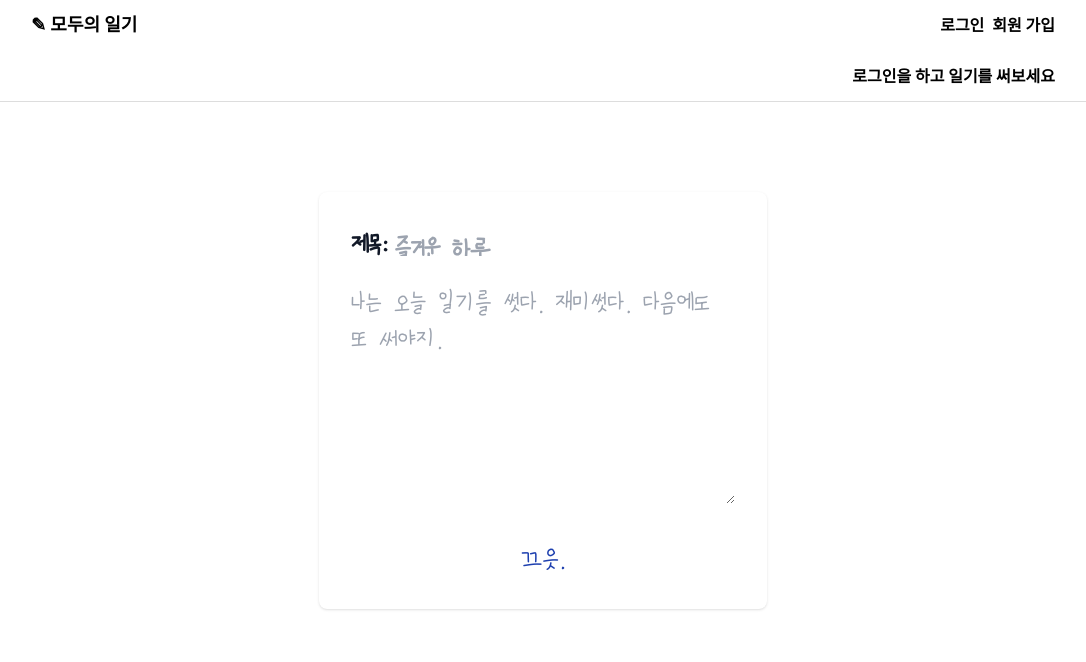
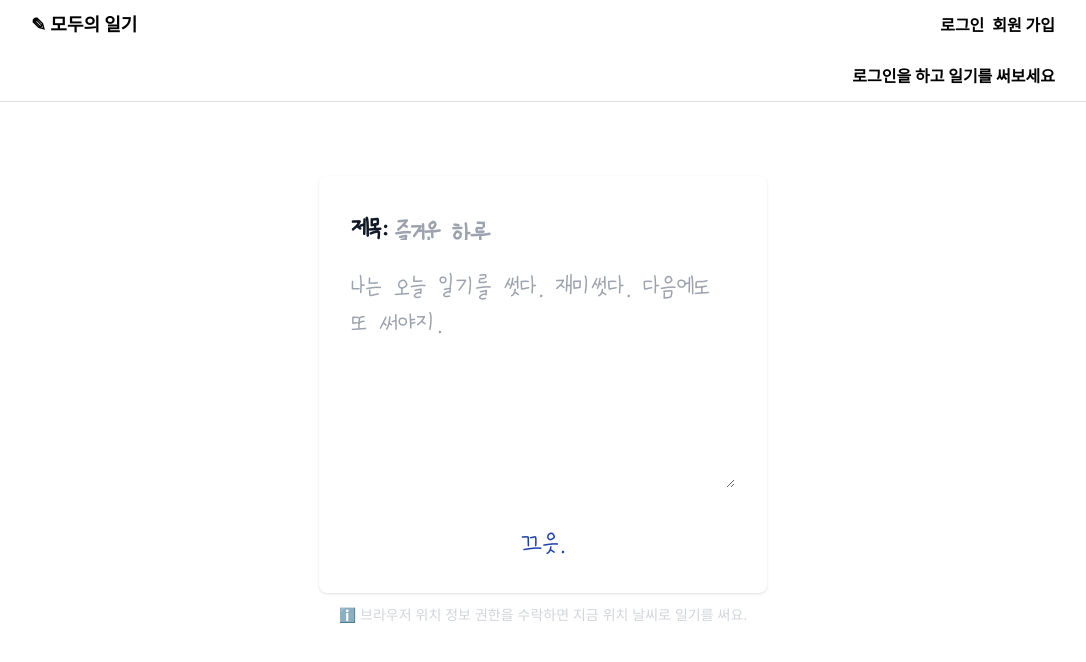
Before and after one commit to LeeSeungjae00/modoo-diary, a Next.js app: page /write in a window 1280 px wide. Shown: the top 662 px of the page, without its empty margins (97-1183 px from the left). Built offline with nearby package versions, Linux system fonts and the light colour scheme; no server answers.

Commit message:
:sparkles: 일기쓸 때 위도경도 추가
브라우저에서 위도 경도 가져오도록 기능 추가

```diff
--- a/src/api/diary.ts
+++ b/src/api/diary.ts
@@ -5,7 +5,7 @@ import {
   API_ROUTE_DIARIES_POST,
 } from "@/constants/api/diary";
 import apiClient from "./modooClient";
-import { DiaryType } from "@/types/diary";
+import { DiaryType, DiaryWriteType } from "@/types/diary";
 import { getParsedToken } from "@/lib/authUtill";
 
 export const getDiarys = (offset: number) => {
@@ -22,7 +22,7 @@ export const getDiarys = (offset: number) => {
   }));
 };
 
-export const postDiary = (diary: DiaryType) => {
+export const postDiary = (diary: DiaryWriteType) => {
   const memberId = Number(getParsedToken()?.sub);
   return apiClient.post(API_ROUTE_DIARIES_POST, { ...diary, memberId });
 };
--- a/src/app/write/page.tsx
+++ b/src/app/write/page.tsx
@@ -1,5 +1,5 @@
 "use client";
-import React from "react";
+import React, { useEffect } from "react";
 import { useForm } from "react-hook-form";
 import { useMutation } from "@tanstack/react-query";
 import { useRouter } from "next/navigation";
@@ -8,6 +8,7 @@ import { DiaryType } from "@/types/diary";
 import InputAlert from "@/components/common/inputAlert";
 import { postDiary } from "@/api/diary";
 import FontButton from "@/components/common/fontButton";
+import useCoordinate from "@/hooks/useCoordinate";
 
 const FontH1 = styled.h1`
   font-family: Chilgok_lws;
@@ -34,8 +35,15 @@ export default function Write() {
       router.push("/");
     },
   });
+  const coordinate = useCoordinate();
 
   function onSubmitWrite(data: DiaryType) {
+    if (coordinate.loaded && !coordinate.error) {
+      write({
+        ...data,
+        ...coordinate.coordinates,
+      });
+    }
     write(data);
   }
 
@@ -44,6 +52,7 @@ export default function Write() {
       {isLoading ? (
         <FontH1>참 잘했어요</FontH1>
       ) : (
+        <>
           <div className="w-full bg-white rounded-lg shadow dark:border md:mt-0 sm:max-w-md xl:p-0 dark:bg-gray-800 dark:border-gray-700">
             <form
               onSubmit={handleSubmit(onSubmitWrite)}
@@ -60,7 +69,9 @@ export default function Write() {
                 ></input>
               </FontH1>
               {errors.title && (
-              <InputAlert message={errors.title.message as string}></InputAlert>
+                <InputAlert
+                  message={errors.title.message as string}
+                ></InputAlert>
               )}
               <FontTextarea
                 {...register("content")}
@@ -75,6 +86,13 @@ export default function Write() {
               </FontButton>
             </form>
           </div>
+          {!coordinate.loaded && !coordinate.error && (
+            <p className="text-sm text-gray-300 pt-3">
+              ℹ️ 브라우저 위치 정보 권한을 수락하면 지금 위치 날씨로 일기를
+              써요.
+            </p>
+          )}
+        </>
       )}
     </div>
   );
--- /dev/null
+++ b/src/hooks/useCoordinate.ts
@@ -0,0 +1,47 @@
+import { useState, useEffect } from "react";
+
+interface locationType {
+  loaded: boolean;
+  coordinates?: { lx: number; ly: number };
+  error?: { code: number; message: string };
+}
+
+const useCoordinate = () => {
+  const [location, setLocation] = useState<locationType>({
+    loaded: false,
+    coordinates: { lx: 0, ly: 0 },
+  });
+
+  const onSuccess = (location: {
+    coords: { latitude: number; longitude: number };
+  }) => {
+    setLocation({
+      loaded: true,
+      coordinates: {
+        lx: location.coords.latitude, //위도
+        ly: location.coords.longitude, //경도
+      },
+    });
+  };
+
+  const onError = (error: { code: number; message: string }) => {
+    setLocation({
+      loaded: true,
+      error,
+    });
+  };
+
+  useEffect(() => {
+    if (!("geolocation" in navigator)) {
+      onError({
+        code: 0,
+        message: "Geolocation not supported",
+      });
+    }
+    navigator.geolocation.getCurrentPosition(onSuccess, onError);
+  }, []);
+
+  return location;
+};
+
+export default useCoordinate;
--- a/src/types/diary.ts
+++ b/src/types/diary.ts
@@ -3,6 +3,12 @@ import { AccessTokenPayload } from "./auth";
 export interface DiaryType {
   title: string;
   content: string;
+}
+
+export interface DiaryWriteType extends DiaryType {
+  weather?: number;
+  lx?: number;
+  ly?: number;
 }
 
 export interface DiaryDivType extends DiaryType {
```
Also changed, not shown: 1 other file (tests, documents, lock files or other folders). Lines whose indentation alone changed are shown as unchanged.
